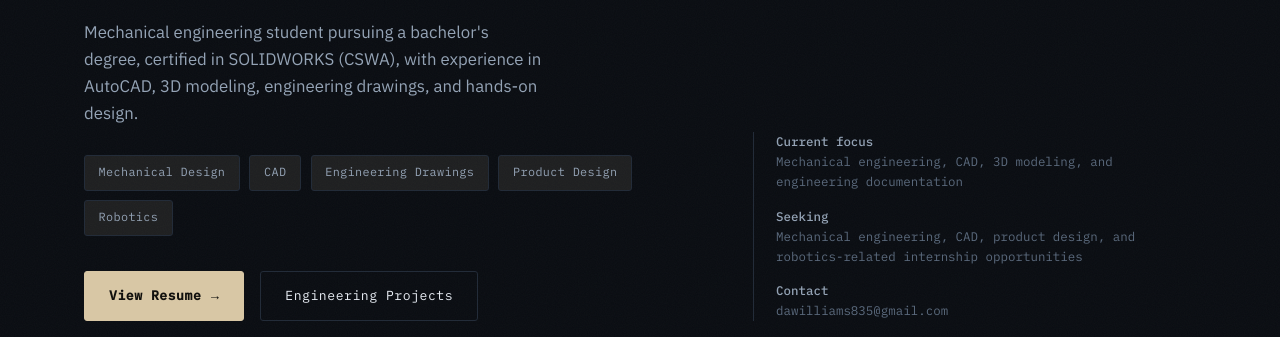
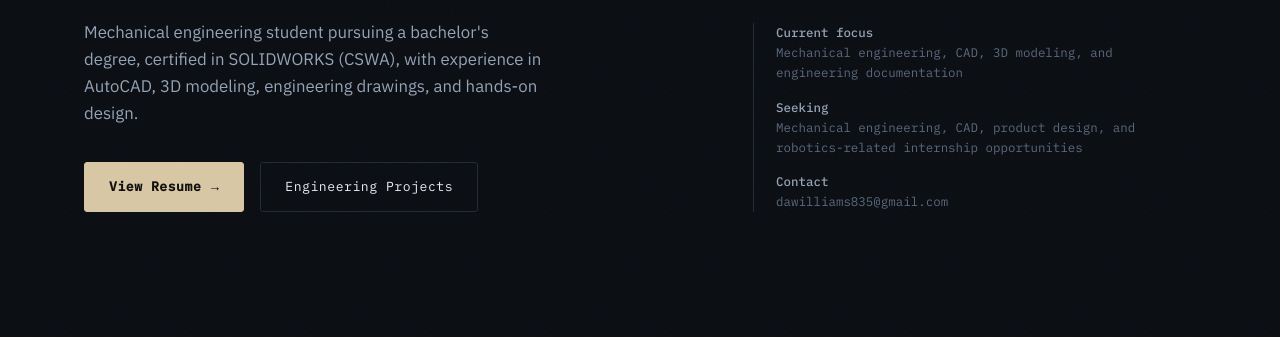
Before and after one commit to iLikeSmoothies/porfillowebsite, a plain HTML site: page index.html in a window 1280 px wide. Shown: the part 450-787 px from the top of the page. Drawn offline with Linux system fonts and the light colour scheme; a web font is replaced by a local one.

Commit message:
Remove homepage topic tags

```diff
--- a/index.html
+++ b/index.html
@@ -44,13 +44,6 @@
           <h1 class="hero-name reveal reveal-delay-1">Darnel<br />Williams</h1>
           <p class="hero-role reveal reveal-delay-2">Mechanical Engineering Student</p>
           <p class="hero-desc reveal reveal-delay-2">Mechanical engineering student pursuing a bachelor's degree, certified in SOLIDWORKS (CSWA), with experience in AutoCAD, 3D modeling, engineering drawings, and hands-on design.</p>
-          <div class="hero-interests reveal reveal-delay-3">
-            <span class="chip">Mechanical Design</span>
-            <span class="chip">CAD</span>
-            <span class="chip">Engineering Drawings</span>
-            <span class="chip">Product Design</span>
-            <span class="chip">Robotics</span>
-          </div>
           <div class="hero-actions reveal reveal-delay-3">
             <a href="resume.html" class="btn btn-primary">View Resume <span class="btn-arrow">&rarr;</span></a>
             <a href="projects.html" class="btn">Engineering Projects</a>
```
